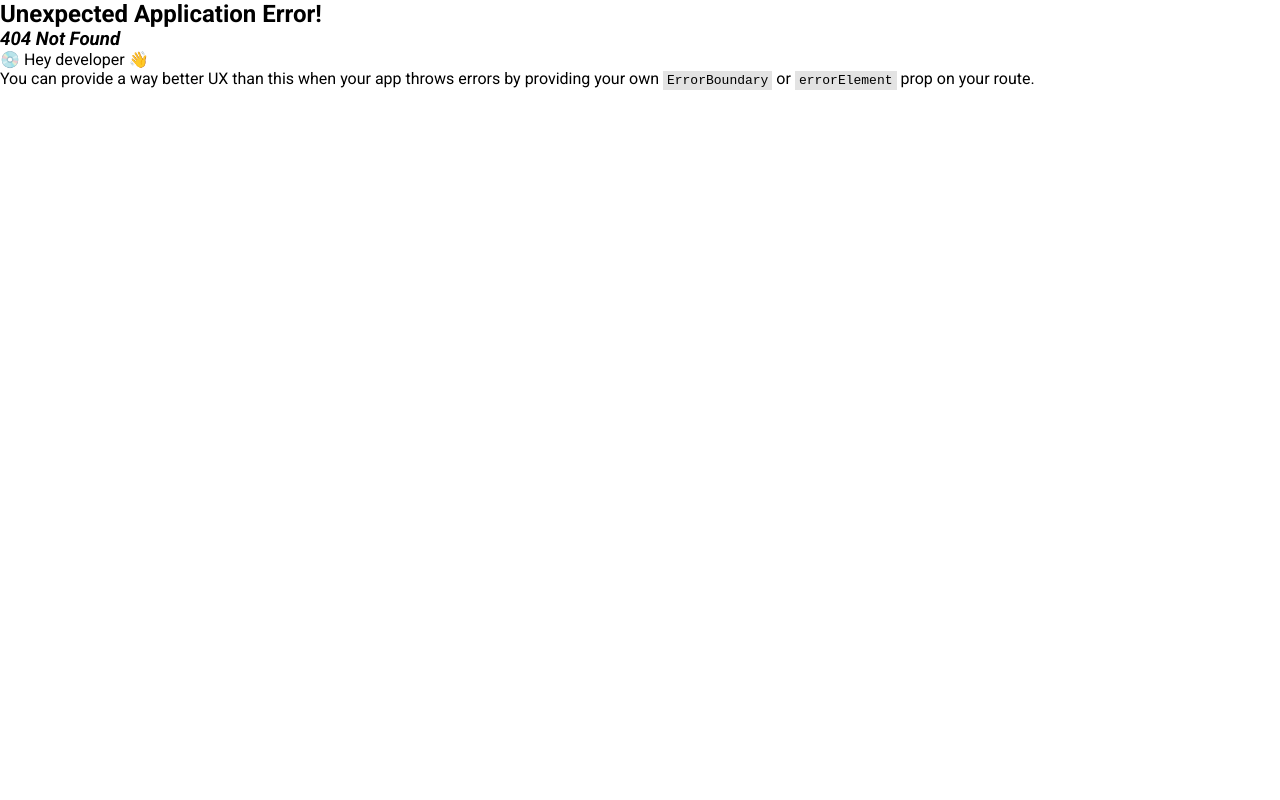
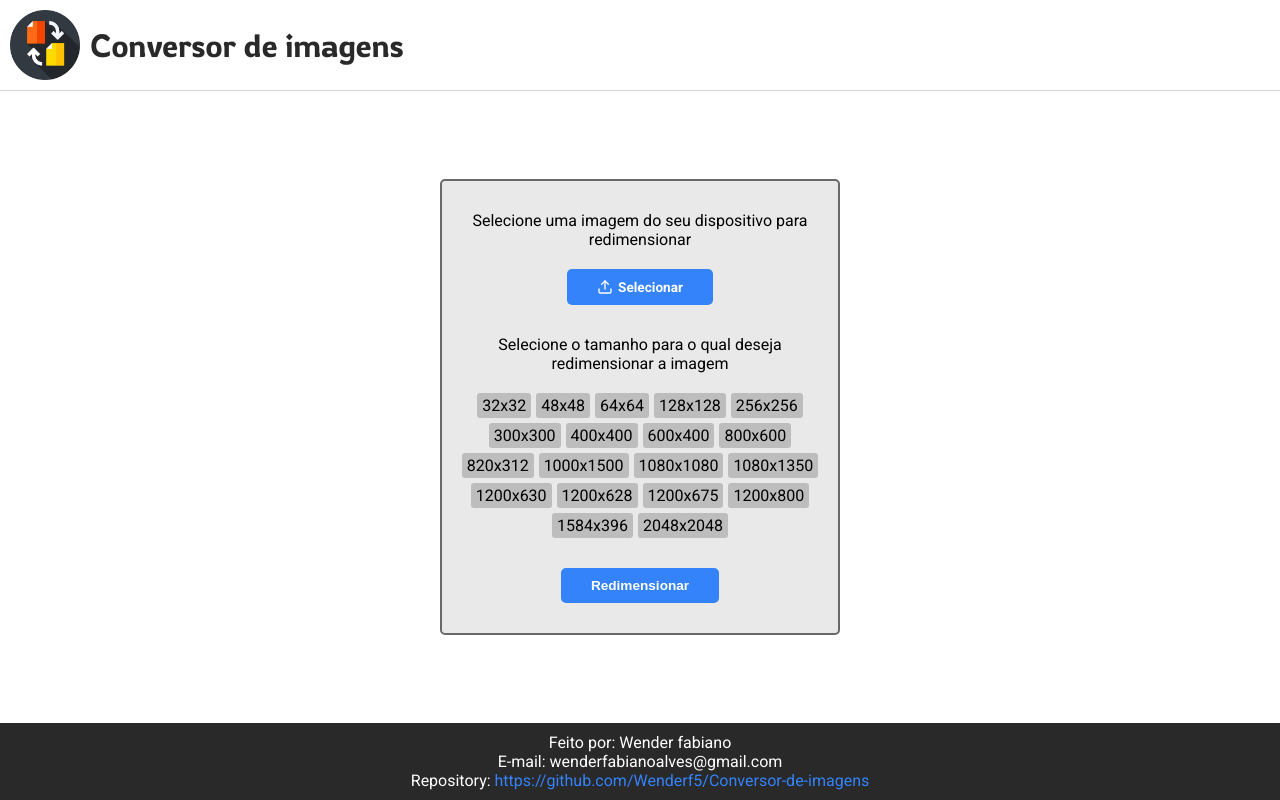
Before and after one commit to Wenderf5/Conversor-de-imagens, a React (Vite) app in the folder front-end/: page /resize in a window 1280 px wide. Before the commit this address had no page. Built offline with nearby package versions, Linux system fonts and the light colour scheme.

Commit message:
feat: resize page

```diff
--- a/front-end/package.json
+++ b/front-end/package.json
@@ -11,9 +11,11 @@
   },
   "dependencies": {
     "@types/react-router-dom": "^5.3.3",
+    "lucide-react": "^0.471.1",
     "react": "^18.3.1",
     "react-dom": "^18.3.1",
-    "react-router": "^7.1.1"
+    "react-router": "^7.1.1",
+    "react-router-dom": "^7.1.2"
   },
   "devDependencies": {
     "@eslint/js": "^9.17.0",
--- a/front-end/src/pages/Home/_components/Option/index.module.css
+++ b/front-end/src/pages/Home/_components/Option/index.module.css
@@ -36,20 +36,19 @@
     text-align: center;
 }
 
-.description button {
-    width: 70%;
+.description a button {
     font-family: "Roboto", serif;
     border: none;
     font-weight: 600;
     color: white;
     background-color: #3483fa;
-    padding: 10px;
+    padding: 10px 30px;
     border-radius: 5px;
     cursor: pointer;
     transition: 200ms;
 }
 
-.description button:hover {
+.description a button:hover {
     background-color: #1c60c6;
 }
 
--- a/front-end/src/pages/Home/_components/Option/index.tsx
+++ b/front-end/src/pages/Home/_components/Option/index.tsx
@@ -1,19 +1,23 @@
+import { Link } from 'react-router-dom';
 import style from './index.module.css';
 
 interface props {
     image: string,
     title: string,
-    label: string
+    label: string,
+    to: string
 }
 
-export function Option({ image, title, label }: props) {
+export function Option({ image, title, label, to }: props) {
     return (
         <div className={style.option}>
             <img src={image} alt="" />
             <div className={style.description}>
                 <h1>{title}</h1>
                 <p>{label}</p>
-                <button>Selecionar</button>
+                <Link to={to}>
+                    <button>Selecionar</button>
+                </Link>
             </div>
         </div>
     )
--- a/front-end/src/pages/Home/index.tsx
+++ b/front-end/src/pages/Home/index.tsx
@@ -18,11 +18,13 @@ export function Home() {
                     image={convert_option_img}
                     title='Converter'
                     label='Escolha o formato de saída para sua imagem. Converta facilmente entre diferentes tipos de arquivo, como JPG, PNG, SVG e outros.'
+                    to='/convert'
                 />
                 <Option
                     image={resize_option_img}
                     title='Redimensionar'
                     label='Reduza ou aumente o tamanho da imagem ajustando suas dimensões em pixels conforme necessário.'
+                    to='/resize'
                 />
             </main>
             <Footer />
--- /dev/null
+++ b/front-end/src/pages/Resize/_components/Option/index.module.css
@@ -0,0 +1,23 @@
+.option {
+    display: flex;
+}
+
+.btn_radio {
+    display: none;
+}
+
+.option input[type="radio"]+label {
+    display: inline-block;
+    padding: 3px 5px;
+    cursor: pointer;
+    background-color: #bdbdbd;
+    border-radius: 3px;
+    font-size: 16px;
+    transition: background-color 0.3s, border-color 0.3s;
+}
+
+.option input[type="radio"]:checked+label {
+    background-color: #007BFF;
+    color: white;
+    border-color: #007BFF;
+}
--- /dev/null
+++ b/front-end/src/pages/Resize/_components/Option/index.tsx
@@ -0,0 +1,15 @@
+import style from './index.module.css';
+
+interface Props {
+    size: string;
+}
+
+export function Option({ size }: Props) {
+
+    return (
+        <div className={style.option}>
+            <input className={style.btn_radio} id={size} type="radio" name="resize_to" value={size} />
+            <label htmlFor={size}>{size}</label>
+        </div>
+    );
+}
--- /dev/null
+++ b/front-end/src/pages/Resize/index.module.css
@@ -0,0 +1,129 @@
+.main {
+    display: flex;
+    align-items: center;
+    justify-content: center;
+    flex-grow: 1;
+    padding: 10px;
+}
+
+.form {
+    width: 400px;
+    display: flex;
+    flex-direction: column;
+    align-items: center;
+    justify-content: space-between;
+    gap: 30px;
+    border: 2px rgb(105, 105, 105) solid;
+    background-color: rgb(233, 233, 233);
+    border-radius: 5px;
+    padding: 30px 10px;
+    text-align: center;
+}
+
+.container_choose_image {
+    display: flex;
+    flex-direction: column;
+    align-items: center;
+    justify-content: center;
+    text-align: center;
+    gap: 20px;
+}
+
+.custon_input_file {
+    display: flex;
+    align-items: center;
+    justify-content: center;
+    gap: 5px;
+    padding: 10px 30px;
+    background-color: #3483fa;
+    border-radius: 5px;
+    font-weight: 600;
+    color: white;
+    cursor: pointer;
+    font-size: 0.85rem;
+    transition: 200ms;
+}
+
+.custon_input_file:hover {
+    background-color: #1c60c6;
+}
+
+.container_choose_image input[type="file"] {
+    display: none;
+}
+
+.container_choose_image p {
+    font-size: 0.7rem;
+}
+
+.image_error_msg {
+    color: red;
+    font-size: 0.7rem;
+}
+
+.container_choose_size {
+    display: flex;
+    flex-direction: column;
+    gap: 20px;
+}
+
+.container_size {
+    display: flex;
+    flex-wrap: wrap;
+    justify-content: center;
+    gap: 5px;
+}
+
+.error_size {
+    color: red;
+    font-size: 0.7rem;
+}
+
+.input_submit {
+    padding: 10px 30px;
+    background-color: #3483fa;
+    border-radius: 5px;
+    font-weight: 600;
+    color: white;
+    cursor: pointer;
+    font-size: 0.85rem;
+    border: none;
+    transition: 200ms;
+}
+
+.input_submit:hover {
+    background-color: #1c60c6;
+}
+
+@media (min-width: 481px) and (max-width: 1024px) {
+
+    .form {
+        width: 400px;
+        display: flex;
+        flex-direction: column;
+        align-items: center;
+        justify-content: space-between;
+        gap: 30px;
+        border: 2px rgb(105, 105, 105) solid;
+        background-color: rgb(233, 233, 233);
+        border-radius: 5px;
+        padding: 30px 10px;
+        text-align: center;
+    }
+}
+
+@media (max-width: 480px) {
+    .form {
+        width: 100%;
+        display: flex;
+        flex-direction: column;
+        align-items: center;
+        justify-content: space-between;
+        gap: 30px;
+        border: 2px rgb(105, 105, 105) solid;
+        background-color: rgb(233, 233, 233);
+        border-radius: 5px;
+        padding: 30px 10px;
+        text-align: center;
+    }
+}
--- /dev/null
+++ b/front-end/src/pages/Resize/index.tsx
@@ -0,0 +1,114 @@
+import style from './index.module.css';
+import { useEffect, useRef, useState } from 'react';
+import { Upload } from 'lucide-react';
+
+//Components
+import { Footer } from '../../components/Footer';
+import { NavBar } from '../../components/NavBar';
+import { Option } from './_components/Option';
+
+export function Resize() {
+    const fileRef = useRef<HTMLInputElement | null>(null);
+    const [imageError, setImageError] = useState(false);
+    const [errorSize, setErrorSize] = useState(false);
+    const [fileName, setFileName] = useState<string | undefined>(undefined);
+
+    useEffect(() => {
+        function handleFileChange() {
+            setFileName(fileRef.current?.files?.[0].name);
+        };
+
+        fileRef.current?.addEventListener('change', handleFileChange);
+
+        return () => {
+            fileRef.current?.removeEventListener('change', handleFileChange);
+        };
+    }, []);
+
+    async function handleSubmit(e: React.FormEvent<HTMLFormElement>) {
+        e.preventDefault();
+
+        if (!fileRef.current?.files?.[0]) {
+            setImageError(true);
+            setTimeout(() => {
+                setImageError(false);
+            }, 3000);
+            return;
+        }
+
+        if (!e.currentTarget.resize_to.value) {
+            setErrorSize(true);
+            setTimeout(() => {
+                setErrorSize(false);
+            }, 3000);
+            return;
+        }
+
+        console.log(fileRef.current?.files?.[0].name);
+        console.log(e.currentTarget.resize_to.value);
+
+        // const response = await fetch('URL', {
+        //     headers: {
+        //         'Content-Type': 'application/json'
+        //     },
+        //     method: 'POST',
+        //     body: JSON.stringify({
+        //         image: fileRef.current?.files?.[0],
+        //         convert_to: e.currentTarget.convert_to.value
+        //     })
+        // });
+    }
+    return (
+        <>
+            <NavBar />
+            <main className={style.main}>
+                <form onSubmit={handleSubmit} className={style.form}>
+                    <div className={style.container_choose_image}>
+                        <label>Selecione uma imagem do seu dispositivo para redimensionar</label>
+                        {fileName && (
+                            <p>{fileName}</p>
+                        )}
+                        {imageError && (
+                            <p className={style.image_error_msg}>Por favor selecione uma imagem!</p>
+                        )}
+                        <label htmlFor="input-file" className={style.custon_input_file}> <Upload size={16}/>Selecionar</label>
+                        <input
+                            id="input-file"
+                            type="file"
+                            ref={fileRef}
+                        />
+                    </div>
+                    <div className={style.container_choose_size}>
+                        <label htmlFor="">Selecione o tamanho para o qual deseja redimensionar a imagem</label>
+                        {errorSize && (
+                            <p className={style.error_size}>Por favor selecione um tamanho!</p>
+                        )}
+                        <div className={style.container_size}>
+                            <Option size='32x32' />
+                            <Option size='48x48' />
+                            <Option size='64x64' />
+                            <Option size='128x128' />
+                            <Option size='256x256' />
+                            <Option size='300x300' />
+                            <Option size='400x400' />
+                            <Option size='600x400' />
+                            <Option size='800x600' />
+                            <Option size='820x312 ' />
+                            <Option size='1000x1500' />
+                            <Option size='1080x1080' />
+                            <Option size='1080x1350 ' />
+                            <Option size='1200x630' />
+                            <Option size='1200x628' />
+                            <Option size='1200x675' />
+                            <Option size='1200x800' />
+                            <Option size='1584x396' />
+                            <Option size='2048x2048' />
+                        </div>
+                    </div>
+                    <input className={style.input_submit} type='submit' value={"Redimensionar"} />
+                </form>
+            </main>
+            <Footer />
+        </>
+    )
+}
--- a/front-end/src/routes/routes.tsx
+++ b/front-end/src/routes/routes.tsx
@@ -4,6 +4,7 @@ import { createBrowserRouter } from "react-router";
 import { App } from "../App";
 import { Home } from "../pages/Home";
 import { Convert } from "../pages/Convert";
+import { Resize } from "../pages/Resize";
 
 export const router = createBrowserRouter([
     {
@@ -17,6 +18,10 @@ export const router = createBrowserRouter([
             {
                 path: '/convert',
                 element: <Convert />
+            },
+            {
+                path: '/resize',
+                element: <Resize />
             }
         ]
     }
```
Also changed, not shown: 1 other file (tests, documents, lock files or other folders).
